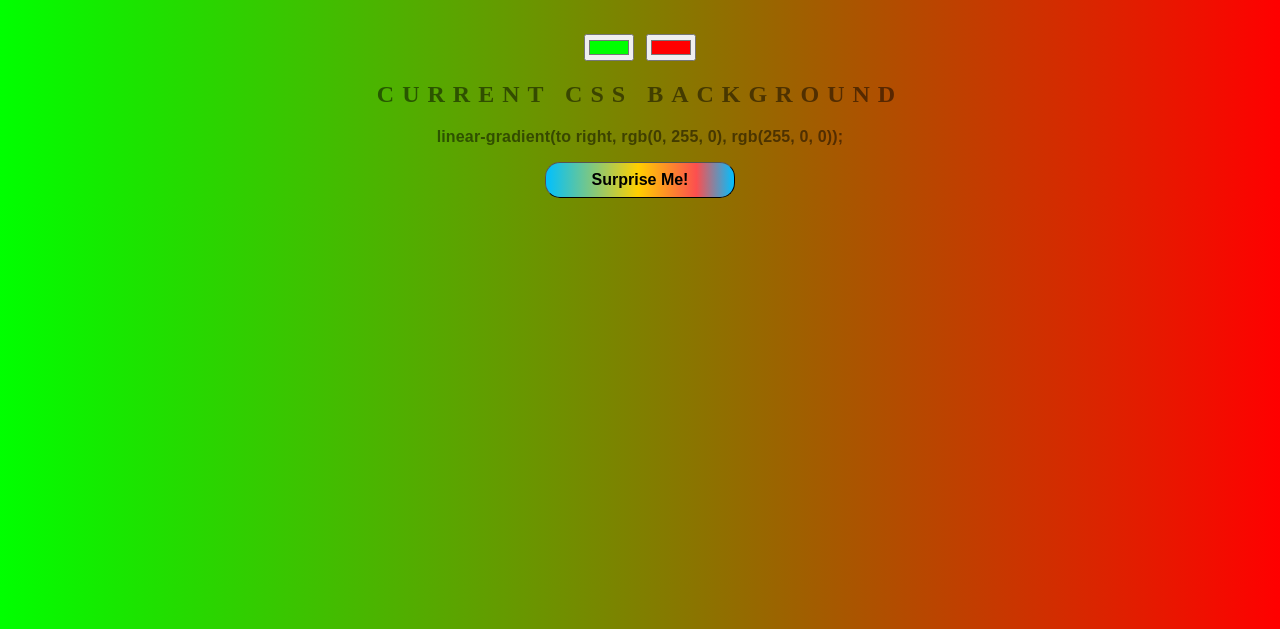
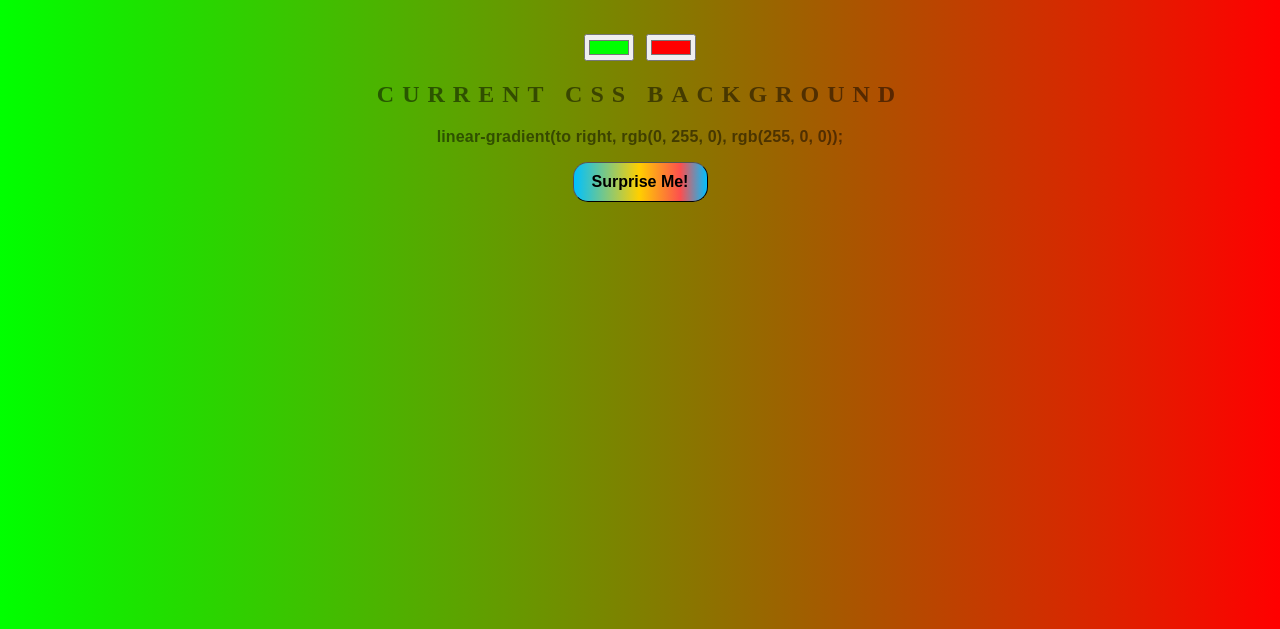
Before and after one commit to daniele-hk/Background-Generator, a plain HTML site: page index.html in a window 1280 px wide. Shown: the part 171-800 px from the top of the page. Drawn offline with Linux system fonts and the light colour scheme.

Commit message:
Update style.css

```diff
--- a/style.css
+++ b/style.css
@@ -32,8 +32,8 @@ h3 {
     border-radius: 15px;
     cursor: pointer;
     padding: 8px 16px;
-    width: 15%;
-    height: 10%;
+    width: 135px;
+    height: 40px;
     font-size: 1em;
     font-weight: bold;
     color: black;
```
